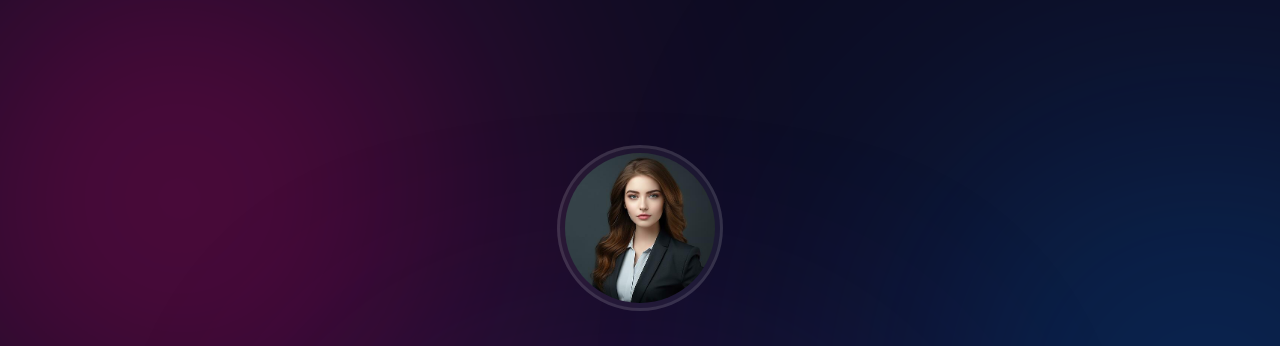
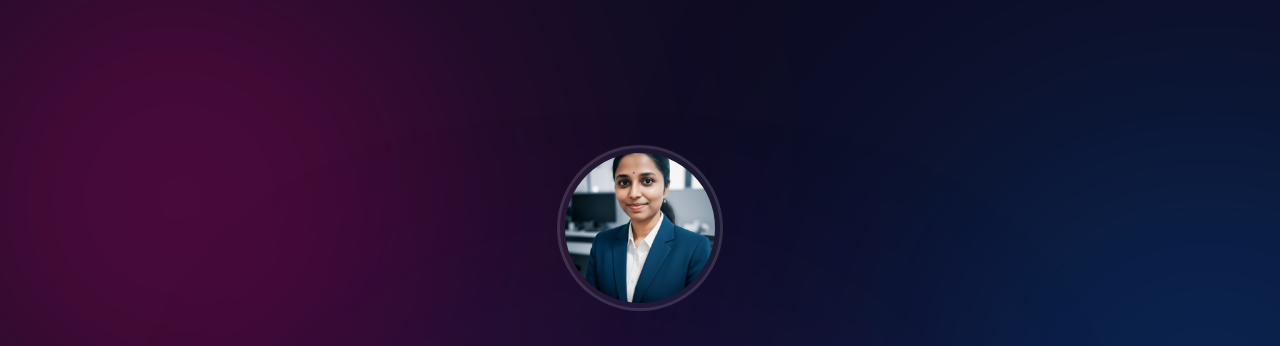
Before and after one commit to hemalatha0303/Hemalatha_Donapati_Portfolio_, a plain HTML site: page index.html in a window 1280 px wide. Shown: the top 346 px of the page. Drawn offline with nearby package versions, Linux system fonts and the light colour scheme.

Commit message:
Update index.html

```diff
--- a/index.html
+++ b/index.html
@@ -33,7 +33,7 @@
         <section id="home" class="content-section active">
             <div class="hero-content">
                 <div class="profile-image">
-                    <img src="images/women_.jpg" alt="Hemalatha Donapati">
+                    <img src="images/Hema_sD.png" alt="Hemalatha Donapati">
                 </div>
                 <h1 class="hero-title">Hemalatha Donapati</h1>
                 <h2 class="hero-subtitle">Software Engineer | AI & Full-Stack Enthusiast | Cloud Practitioner</h2>
```
